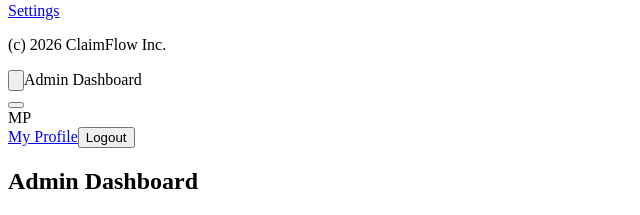
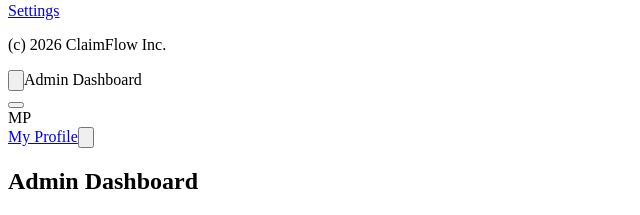
Before and after one commit to meghanamanchala/ClaimFlow, a Vue app in the folder claims-management/frontend/: page /admin/dashboard in a window 1280 px wide. Shown: the part 9040-9255 px from the top of the page, without its empty margins (0-640 px from the left). Built offline with nearby package versions, Linux system fonts and the light colour scheme; no server answers; sample sign-in values are in the browser's storage; the HTML template or start-up script is replaced by a standard one.

Commit message:
feat: update logout button with SVG icon and accessibility attributes

```diff
--- a/claims-management/frontend/src/assets/styles.css
+++ b/claims-management/frontend/src/assets/styles.css
@@ -621,9 +621,17 @@ body {
   background: #ffffff;
   color: #2f4568;
   border-radius: 9px;
-  padding: 0.38rem 0.7rem;
-  font-weight: 700;
+  width: 32px;
+  height: 32px;
+  padding: 0;
+  display: grid;
+  place-items: center;
   cursor: pointer;
+}
+
+.topbar-logout svg {
+  width: 15px;
+  height: 15px;
 }
 
 .topbar-logout:hover {
--- a/claims-management/frontend/src/layouts/AdminLayout.vue
+++ b/claims-management/frontend/src/layouts/AdminLayout.vue
@@ -57,7 +57,13 @@
           </button>
           <div class="topbar-avatar">{{ avatarInitials }}</div>
           <RouterLink to="/admin/profile" class="topbar-name topbar-name-link">{{ displayName }}</RouterLink>
-          <button type="button" class="topbar-logout" @click="logout">Logout</button>
+          <button type="button" class="topbar-logout" @click="logout" aria-label="Logout">
+            <svg viewBox="0 0 24 24" fill="none" stroke="currentColor" stroke-width="2" stroke-linecap="round" stroke-linejoin="round" aria-hidden="true">
+              <path d="M10 17l5-5-5-5"></path>
+              <path d="M15 12H3"></path>
+              <path d="M21 3v18"></path>
+            </svg>
+          </button>
         </div>
       </header>
 
--- a/claims-management/frontend/src/layouts/AgentLayout.vue
+++ b/claims-management/frontend/src/layouts/AgentLayout.vue
@@ -57,7 +57,13 @@
           </button>
           <div class="topbar-avatar">{{ avatarInitials }}</div>
           <RouterLink to="/agent/profile" class="topbar-name topbar-name-link">{{ displayName }}</RouterLink>
-          <button type="button" class="topbar-logout" @click="logout">Logout</button>
+          <button type="button" class="topbar-logout" @click="logout" aria-label="Logout">
+            <svg viewBox="0 0 24 24" fill="none" stroke="currentColor" stroke-width="2" stroke-linecap="round" stroke-linejoin="round" aria-hidden="true">
+              <path d="M10 17l5-5-5-5"></path>
+              <path d="M15 12H3"></path>
+              <path d="M21 3v18"></path>
+            </svg>
+          </button>
         </div>
       </header>
 
--- a/claims-management/frontend/src/layouts/PolicyholderLayout.vue
+++ b/claims-management/frontend/src/layouts/PolicyholderLayout.vue
@@ -57,7 +57,13 @@
           </button>
           <div class="topbar-avatar">{{ avatarInitials }}</div>
           <RouterLink to="/profile" class="topbar-name topbar-name-link">{{ displayName }}</RouterLink>
-          <button type="button" class="topbar-logout" @click="logout">Logout</button>
+          <button type="button" class="topbar-logout" @click="logout" aria-label="Logout">
+            <svg viewBox="0 0 24 24" fill="none" stroke="currentColor" stroke-width="2" stroke-linecap="round" stroke-linejoin="round" aria-hidden="true">
+              <path d="M10 17l5-5-5-5"></path>
+              <path d="M15 12H3"></path>
+              <path d="M21 3v18"></path>
+            </svg>
+          </button>
         </div>
       </header>
 
```
